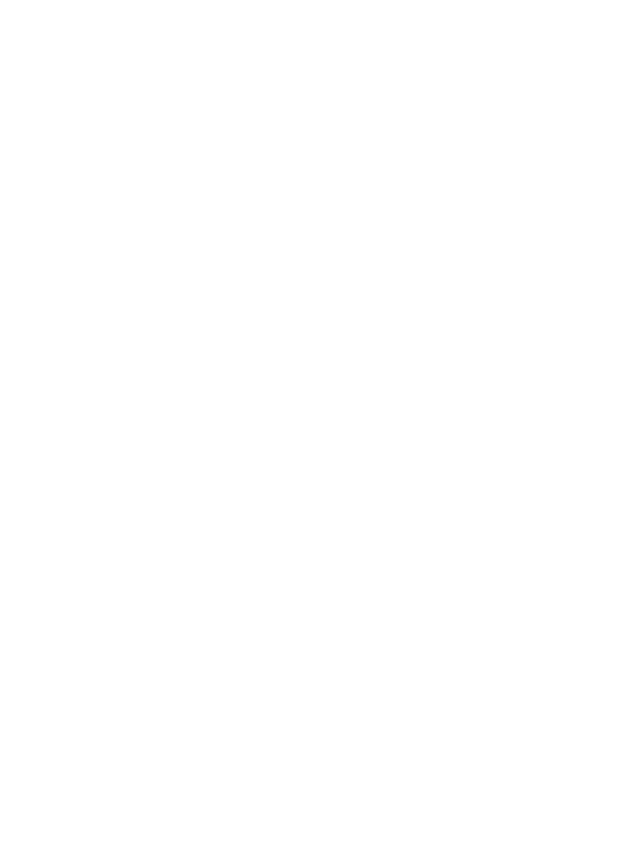
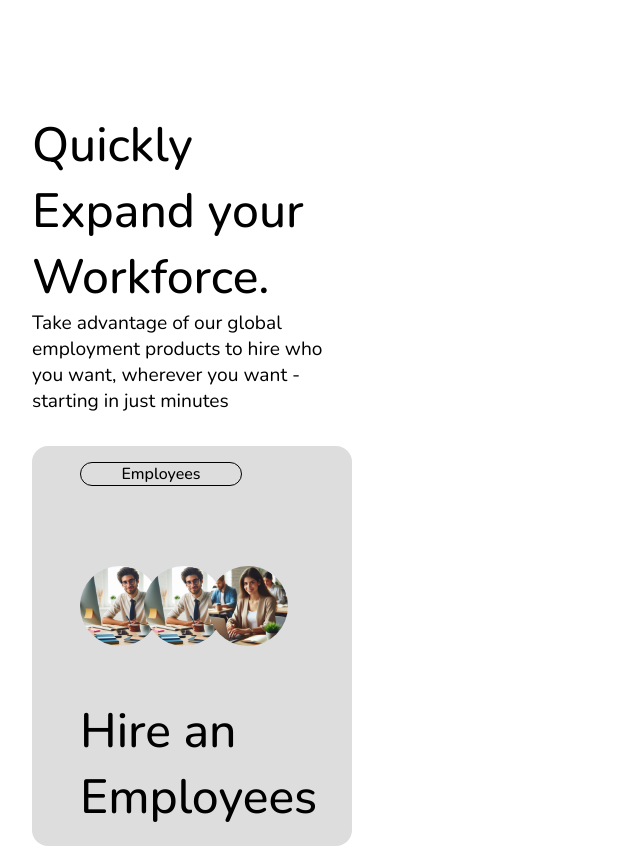
Before and after one commit to Mihuil121/next-project, a Next.js app: page / in a window 1280 px wide. Shown: the part 860-1706 px from the top of the page, without its empty margins (0-640 px from the left). Before the commit the page ends 874 px from the top, so only its background shows below. Built offline with nearby package versions, Linux system fonts and the light colour scheme.

Commit message:
Added the Employees card component to display employee images with updated styles and typography.

```diff
--- a/src/app/home/Home.css
+++ b/src/app/home/Home.css
@@ -1,24 +1,28 @@
-.home-text p{
+.home-text p {
     font-size: 3rem;
     text-align: center;
     width: 35rem;
     margin-top: 3rem;
 }
 
-.home-text{
+.home-text {
     display: flex;
     justify-content: center;
 }
 
-.home-title-outFontP{
+.home-title-outFontP {
     display: flex;
     justify-content: center;
 }
 
-.home-title-outFontP p{
+.home-title-outFontP p {
     margin-top: 1rem;
 }
 
-.dataOne{
+.dataOne {
     margin-top: 5rem;
 }
+
+.Information {
+    margin-top: 6.1rem;
+}
--- a/src/app/home/Home.tsx
+++ b/src/app/home/Home.tsx
@@ -5,13 +5,14 @@
 import { data, Idata } from '@/components/HomeBorder/Liner/dataMan';
 import { InferGetStaticPropsType } from 'next';
 import { NextFont } from 'next/dist/compiled/@next/font';
+import Information from '@/app/serverComponents/Hader/Information/Information';
 
-const outFont:NextFont = Nunito({
+const outFont: NextFont = Nunito({
     subsets: ['latin'],
     weight: '500',
 });
 
-const outFontP:NextFont = Nunito({
+const outFontP: NextFont = Nunito({
     subsets: ['latin'],
     weight: '200',
 });
@@ -34,6 +35,9 @@
                 <Swipers />
                 <div className="dataOne">
                     <Liner dataOne={data} />
+                    <div className="Information">
+                        <Information />
+                    </div>
                 </div>
             </div>
         </div>
--- a/src/app/serverComponents/Hader/Hader.css
+++ b/src/app/serverComponents/Hader/Hader.css
@@ -1,6 +1,7 @@
 .lent {
     background-color: black;
     height: 5rem;
+
 }
 
 .text {
--- a/src/app/serverComponents/Hader/Hader.tsx
+++ b/src/app/serverComponents/Hader/Hader.tsx
@@ -13,7 +13,7 @@
 
 const Hader: React.FC = () => {
     return (
-        <div>
+        <div className="fixed">
             <div className="lent">
                 <div className="button-Head">
                     <div className="text">
--- /dev/null
+++ b/src/app/serverComponents/Hader/Information/InformStyle.css
@@ -0,0 +1,12 @@
+.textQ p {
+    font-size: 3rem;
+}
+
+.Qukly p{
+    font-size: 1.2rem;
+}
+
+.text-Q{
+    width: 25%;
+    margin-left: 2rem;
+}
--- /dev/null
+++ b/src/app/serverComponents/Hader/Information/Information.tsx
@@ -0,0 +1,39 @@
+import { Nunito } from 'next/font/google'
+import { NextFont } from 'next/dist/compiled/@next/font'
+import './InformStyle.css'
+import Employees from '@/components/Card/Employees/Employees'
+
+const NunitoFont: NextFont = Nunito({
+    subsets: ['latin'],
+    weight: '500',
+})
+
+const NunitoFontTake: NextFont = Nunito({
+    subsets: ['latin'],
+    weight: '200',
+})
+
+const Information = () => {
+    return (
+        <div>
+            <div className="Quickly">
+                <div className="text-Q">
+                    <div className="textQ">
+                        <p className={NunitoFont.className}>
+                            Quickly Expand your Workforce.
+                        </p>
+                        <div className="Qukly">
+                            <p className={NunitoFontTake.className}>
+                                Take advantage of our global employment products to hire who
+                                you want, wherever you want - starting in just minutes
+                            </p>
+                        </div>
+                    </div>
+                    <Employees/>
+                </div>
+            </div>
+        </div>
+    )
+}
+
+export default Information
--- /dev/null
+++ b/src/components/Card/Employees/EmpStyle.css
@@ -0,0 +1,42 @@
+.Employees {
+    background-color: rgb(221, 221, 221);
+    height: 25rem;
+    border-radius: 1rem;
+    margin-top: 2rem;
+}
+
+.Employees-board {
+    margin-left: 2rem;
+    padding: 1rem;
+
+}
+
+.Employees-text {
+    font-size: 1rem;
+    border: 1px solid #000000;
+    width: 10rem;
+    text-align: center;
+    border-radius: 1rem;
+
+}
+
+.Employees-img {
+    display: flex;
+    margin-top: 5rem;
+}
+
+.imgcard{
+    width: 4rem;
+}
+
+.imgE {
+    width: 5rem;
+    border-radius: 12rem;
+    height: 5rem;
+
+}
+
+.Hire{
+    font-size: 3rem;
+    margin-top: 3rem;
+}
--- /dev/null
+++ b/src/components/Card/Employees/Employees.tsx
@@ -0,0 +1,48 @@
+import Image from "next/image"
+import { Idata, data } from "@/components/HomeBorder/Liner/dataMan"
+import './EmpStyle.css'
+import {Nunito} from 'next/font/google'
+import { NextFont } from "next/dist/compiled/@next/font"
+
+const nunitoFont:NextFont = Nunito({
+  subsets:['latin'],
+  weight:'500'
+})
+
+
+const Employees: React.FC = () => {
+  return (
+    <div>
+      <div className="Employees">
+        <div className="Employees-board">
+          <div className="content">
+            <div className="Employees-text">
+              <p className={nunitoFont.className}>
+                Employees
+              </p>
+            </div>
+            <div className="Employees-img">
+              {data.slice(0,3).map((img: Idata, index: number) => (
+                <div className="imgcard" key={index}>
+                  <Image
+                    src={img.image}
+                    alt={`${img.image}`}
+                    className="imgE"
+                  />
+                </div>
+              ))}
+
+            </div>
+            <div className="Hire">
+              <p className={nunitoFont.className} >
+                Hire an Employees
+              </p>
+            </div>
+          </div>
+        </div>
+      </div>
+    </div>
+  )
+}
+
+export default Employees
```
Also changed, not shown: src/components/Information/Information.tsx (deleted, +0 -33 lines).
